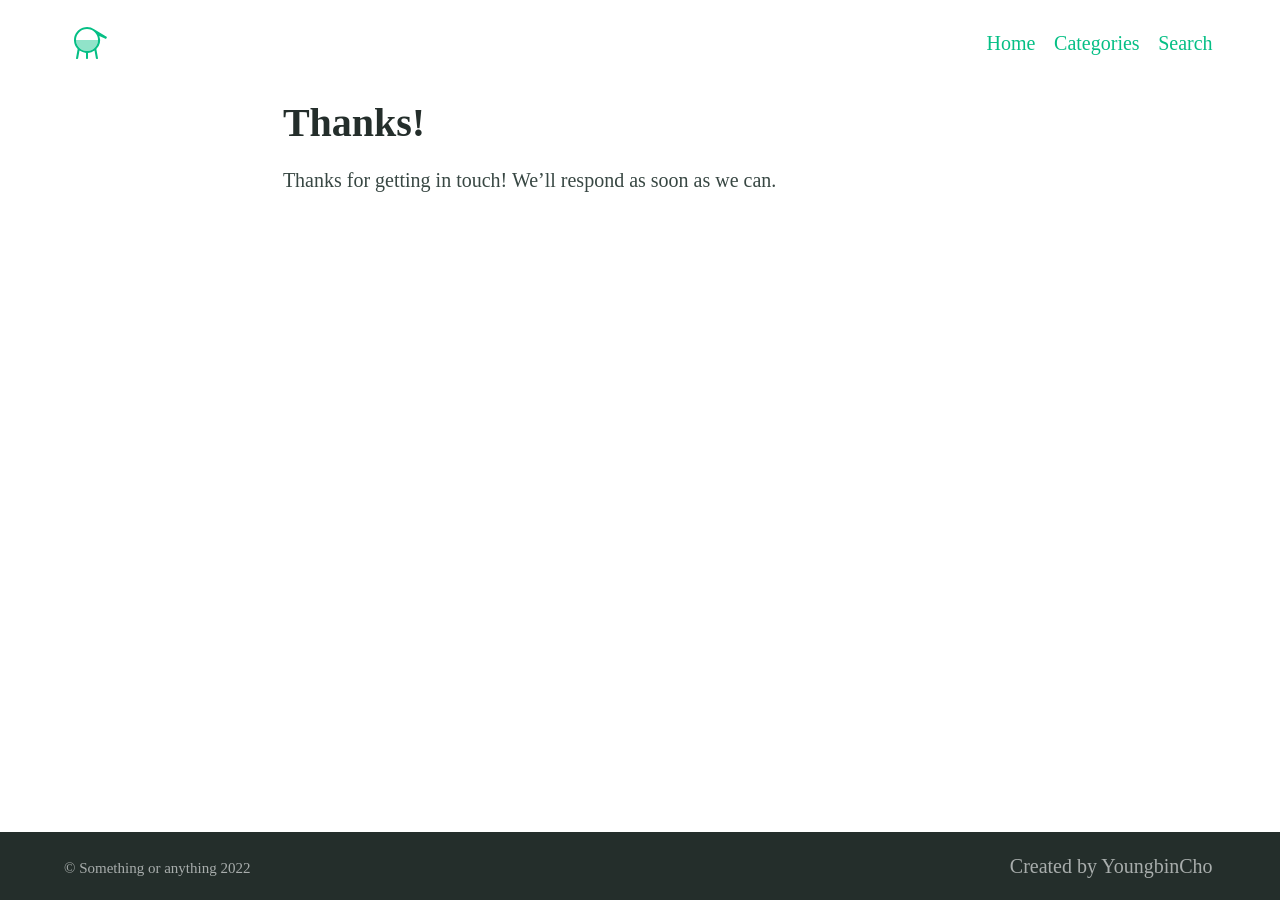
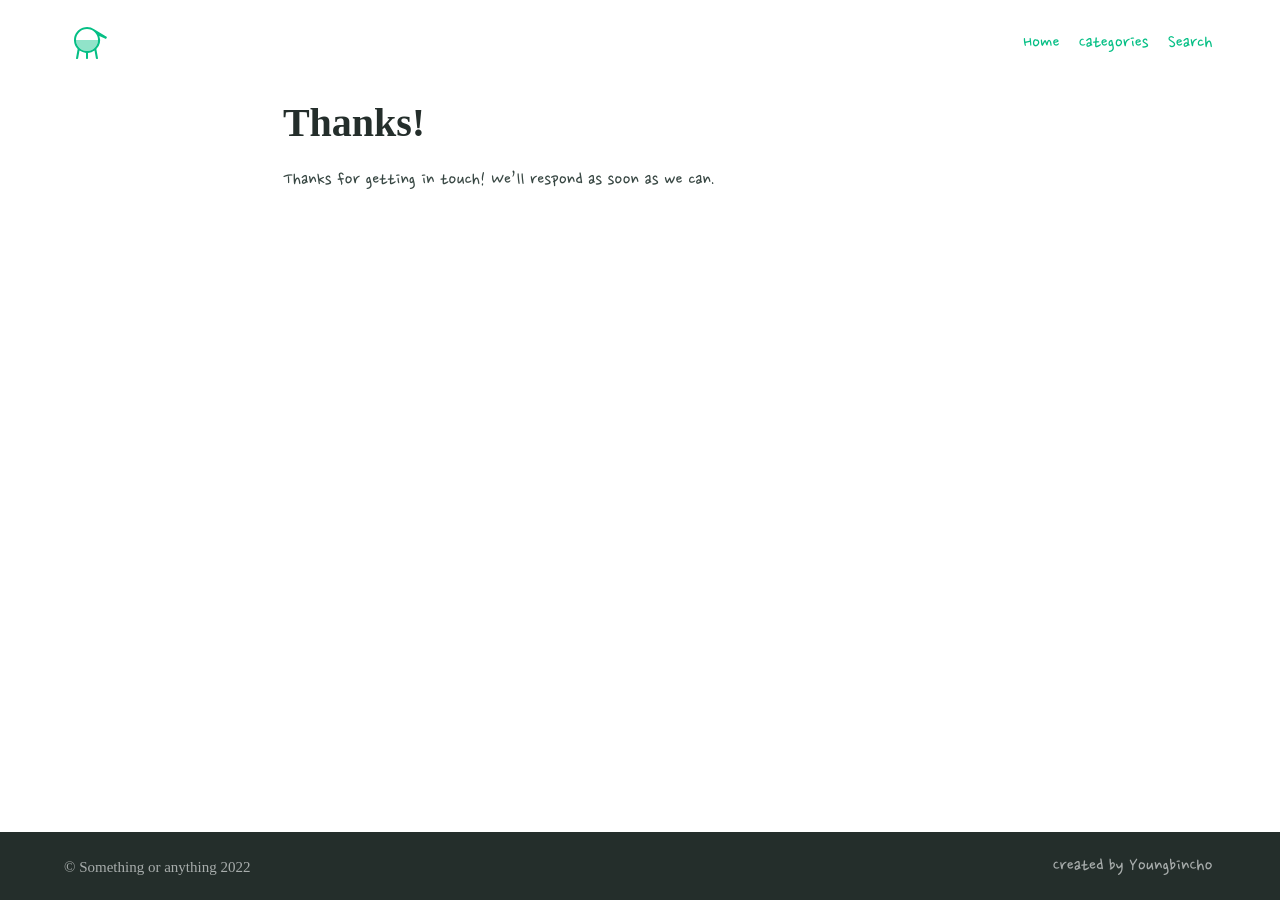
Before and after one commit to lemoniczombi/lemoniczombi.github.io, a Jekyll site: the page built from thanks.md, in a window 1280 px wide. Built offline with Jekyll 4.4.1, drawn with Linux system fonts in a browser that asks for light colours; some web fonts are replaced.

Commit message:
Update _settings.scss

```diff
--- a/_sass/_settings.scss
+++ b/_sass/_settings.scss
@@ -15,7 +15,7 @@ $white: #ffffff !default;
 
 // Typography
 $bodytype: (
-  font-family: 'Nanum+Pen+Script',
+  font-family: 'Nanum Pen Script',
   regular: 400,
   bold: 700,
   italic: italic,
```
